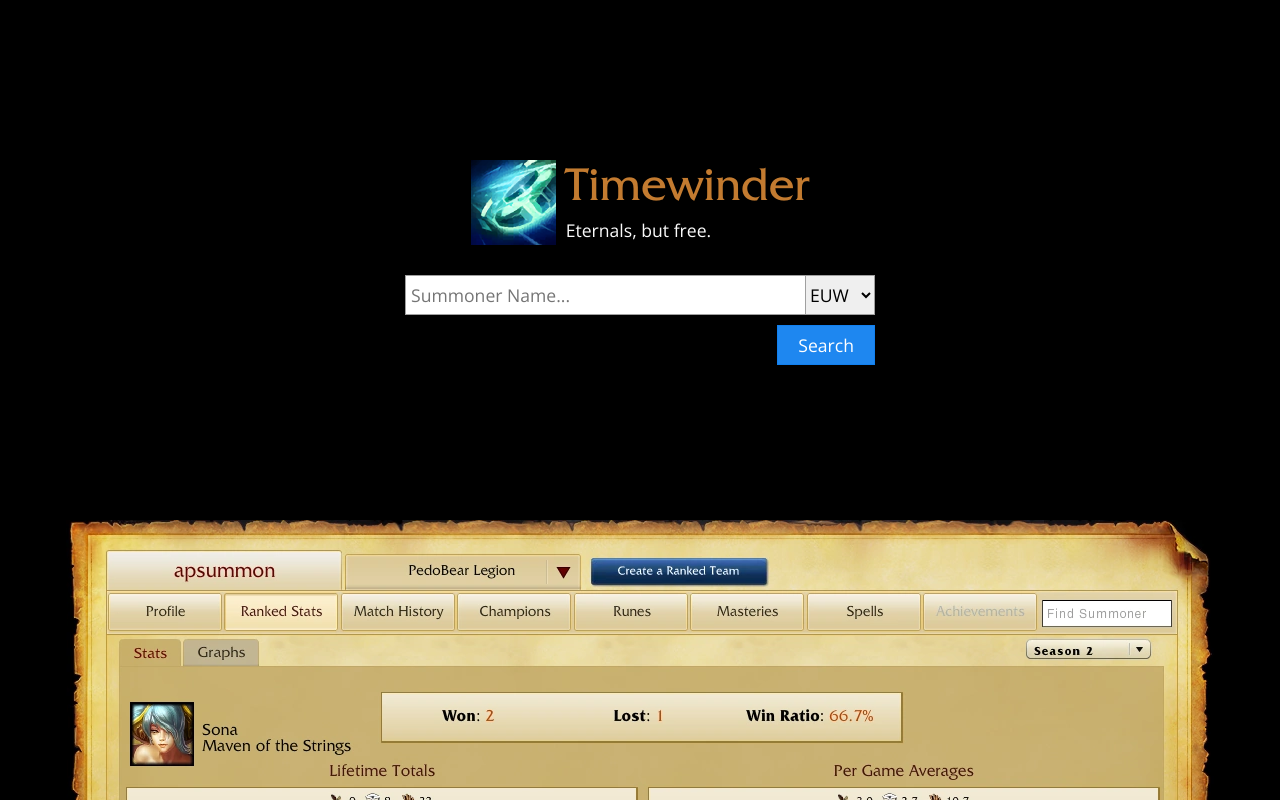
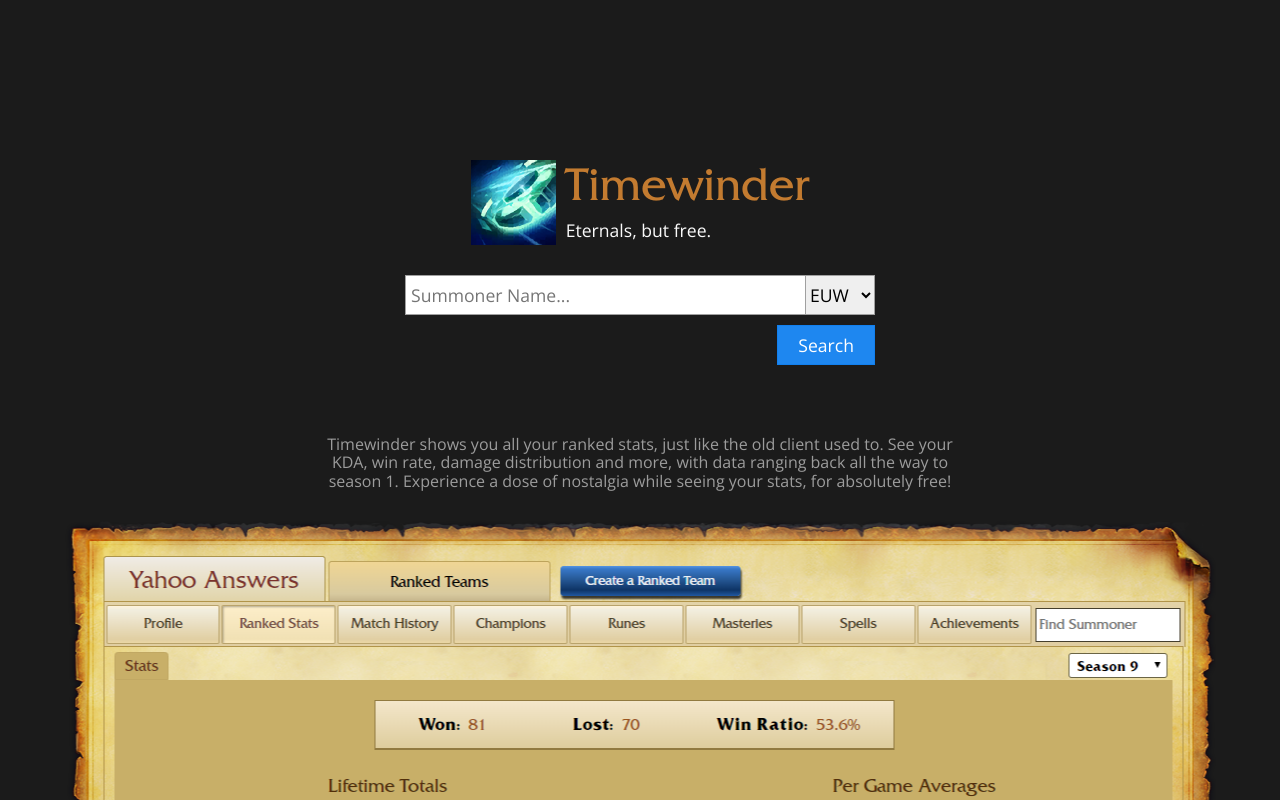
Before and after one commit to molenzwiebel/Timewinder, a Vue app in the folder frontend/: page / in a window 1280 px wide. Built offline with nearby package versions, Linux system fonts and the light colour scheme; no server answers.

Commit message:
More polish

```diff
--- a/frontend/src/components/LandingSearchForm.vue
+++ b/frontend/src/components/LandingSearchForm.vue
@@ -38,6 +38,7 @@
 
         mounted() {
             this.name = this.$route.query.name as string || "";
+            this.region = this.$route.query.region as string || "euw";
         }
 
         async search() {
--- a/frontend/src/components/StatsContainer.vue
+++ b/frontend/src/components/StatsContainer.vue
@@ -1,4 +1,5 @@
 <template>
+    <div class="container">
         <div class="parchment">
             <top-navbar :name="summoner.name" />
 
@@ -23,13 +24,20 @@
 
                 <div class="champ-select" v-if="hasStats">
                     <div class="header">
-                    <div class="count">Wins with <b>3/94</b> Champions.</div>
+                        <div class="count">Wins with <b>{{ numWins }}/{{ Object.values(championData.data).length }}</b> Champions.</div>
                         <div class="title">Filter By Champion</div>
                         <div class="clear"><button @click="clearChampion" class="blue-button">Clear Filter</button></div>
                     </div>
 
                     <champion-picker :champions="champions" :champion-data="championData" />
                 </div>
+            </div>
+        </div>
+
+        <div class="about">
+            Made with ❤ by <a href="https://github.com/molenzwiebel">molenzwiebel</a>.
+            · Check out the <a href="https://github.com/molenzwiebel/timewinder">source code!</a>
+            · Timewinder is not affiliated with Riot Games or League of Legends
         </div>
     </div>
 </template>
@@ -95,6 +103,15 @@
                 .map(x => x.championId)
                 .filter(x => x !== 0) // not the aggregate one
                 .filter((x, i, a) => a.indexOf(x) === i); // filter out duplicates
+        }
+
+        /**
+         * @returns the amount of champions the user had a win on
+         */
+        get numWins() {
+            return this.stats.lifetimeStatistics
+                .filter(x => x.statType === "TOTAL_CHAMPION_KILLS" && x.value > 0)
+                .length - 1; // global stat is one too
         }
 
         /**
@@ -244,6 +261,19 @@
                     margin-left auto
                     width 100px
 
+    .about
+        position absolute
+        bottom 20px
+        left 50%
+        width 800px
+        transform translateX(-50%)
+        font-family 'Open Sans', sans-serif
+        color #6b6b6b
+        font-size 12px
+
+        & a
+            color #1e87f0
+
     .blue-button
         background linear-gradient(to bottom, #5594E3, #3878C8 10%, #265895, #0E3466 80%, #2158A1)
         border-radius 3px
--- a/frontend/src/components/stats/NoStats.vue
+++ b/frontend/src/components/stats/NoStats.vue
@@ -7,7 +7,7 @@
         </div>
 
         <div class="message">
-            {{ summoner.name }} does not seem to have any ranked games played during this season. Try selecting a different season or searching for someone else.
+            {{ summoner.name }} does not seem to have any ranked games played during season {{ season }}. Try selecting a different season or searching for someone else.
         </div>
     </div>
 </template>
@@ -20,6 +20,10 @@
     export default class NoStats extends Vue {
         @Prop()
         summoner!: Summoner;
+
+        get season() {
+            return this.$route.params.season;
+        }
     }
 </script>
 
--- a/frontend/src/components/stats/TopNavbar.vue
+++ b/frontend/src/components/stats/TopNavbar.vue
@@ -35,7 +35,7 @@
         }
 
         openIndexWithText() {
-            this.$router.push("/?name=" + encodeURIComponent(this.searchTerm));
+            this.$router.push("/?name=" + encodeURIComponent(this.searchTerm) + "&region=" + this.$route.params.region.toLowerCase());
         }
 
         openPage(page: string) {
--- a/frontend/src/views/Landing.vue
+++ b/frontend/src/views/Landing.vue
@@ -10,6 +10,10 @@
             </div>
 
             <landing-search-form />
+        </div>
+
+        <div class="explanation">
+            Timewinder shows you all your ranked stats, just like the old client used to. See your KDA, win rate, damage distribution and more, with data ranging back all the way to season 1. Experience a dose of nostalgia while seeing your stats, for absolutely free!
         </div>
 
         <div class="bottom-stats">
@@ -47,7 +51,7 @@
         left 0
         right 0
         bottom 0
-        background-color black
+        background-color #1b1b1b
         overflow hidden
 
         .logo-and-search
@@ -84,6 +88,17 @@
                     font-size 1.1em
                     color #fafafa
 
+        .explanation
+            font-family 'Open Sans', sans-serif
+            position absolute
+            bottom calc(35vh + 30px)
+            margin 0 auto
+            left 50%
+            max-width 700px
+            text-align center
+            transform translateX(-50%)
+            color #9c9c9c
+
         .bottom-stats
             position absolute
             bottom 0
--- a/frontend/src/views/Stats.vue
+++ b/frontend/src/views/Stats.vue
@@ -88,7 +88,7 @@
         left 0
         right 0
         bottom 0
-        background-color #0e0e0e
+        background-color #1b1b1b
         display flex
         align-items center
         justify-content center
```
Also changed, not shown: frontend/src/assets/stats-preview.png. Lines whose indentation alone changed are shown as unchanged.
